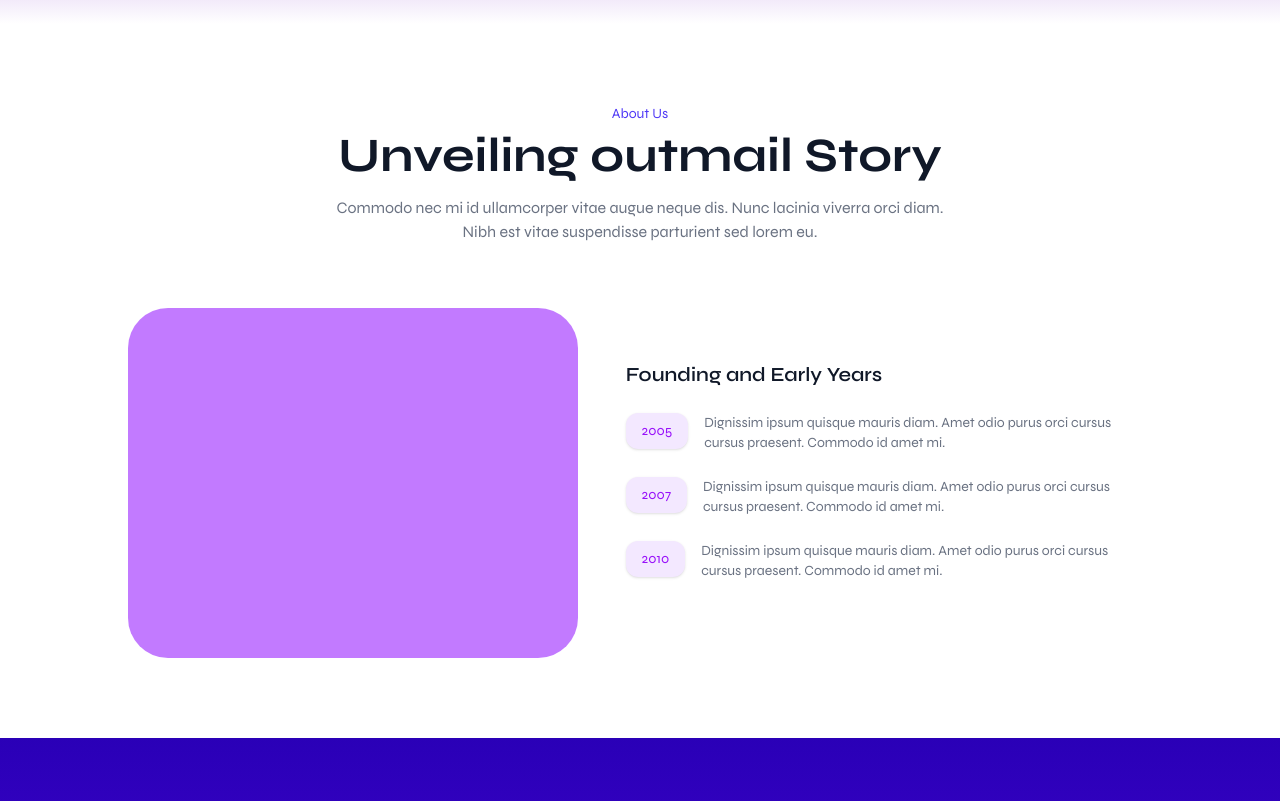
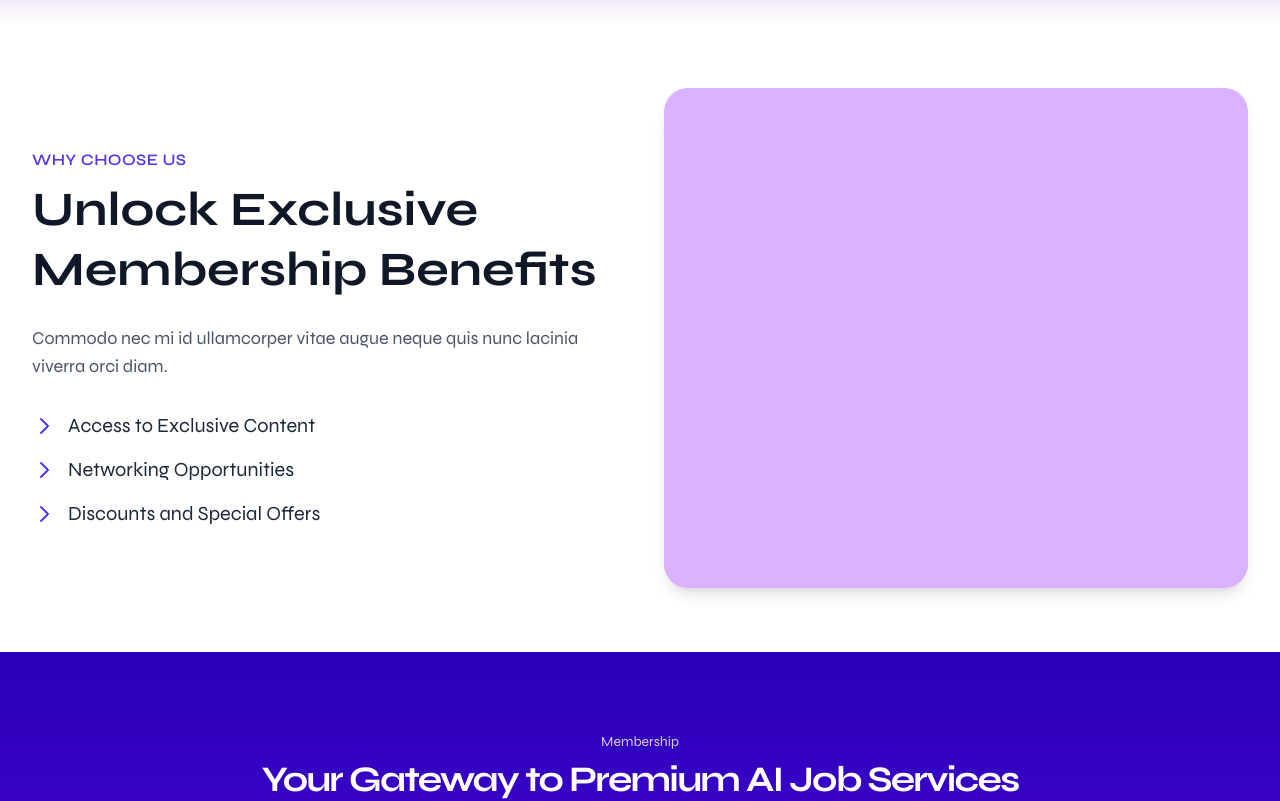
Before and after one commit to yashsharma8433/Outmaill, a Next.js app: page /Pricing in a window 1280 px wide. Shown: the part 520-1321 px from the top of the page. Built offline with nearby package versions, Linux system fonts and the light colour scheme.

Commit message:
fix the content and divs

```diff
--- a/src/app/Contactus/page.jsx
+++ b/src/app/Contactus/page.jsx
@@ -23,6 +23,7 @@ function page() {
         <h1 className="text-4xl sm:text-5xl px-4  font-syne font-bold tracking-wide mt-29">
           Contact Us
         </h1>
+
 
 
         <p className="text-[#C0C0C0] text-base sm:text-lg mt-6 leading-relaxed">
--- a/src/app/Pricing/page.jsx
+++ b/src/app/Pricing/page.jsx
@@ -6,6 +6,7 @@ import Pricing from '@/component/pricing'
 import Footer from '@/component/Footer'
 import Faq from '@/component/faq'
 import Testimonials from '@/component/Testimonials'
+import MembershipBenefits from '@/component/membershipbenefits'
 
 
 function page() {
@@ -41,8 +42,9 @@ function page() {
 
       </div>
       </div>
-      <AboutUs/>
-      <Pricing/>
+      <MembershipBenefits/>
+      <div><Pricing/></div>
+
       <Testimonials/>
       <Faq/>
       <Footer/>
--- a/src/app/page.js
+++ b/src/app/page.js
@@ -23,7 +23,7 @@ export default function Home() {
     <CtaOne/>
     <Pricing/>
     <Testimonials/>
-    <Membership/>
+    {/* <Membership/> */}
     <Faq/>
     <Footer/>
 
--- a/src/component/Footer.jsx
+++ b/src/component/Footer.jsx
@@ -11,11 +11,9 @@ export default function Footer() {
             Integer sit quisque sed at. Fermentum nunc aliquet cursus eget. Egestas ornare.
           </p>
           <ul className="flex flex-wrap gap-4 text-sm text-white/80">
-            <li><a href="#">Overview</a></li>
-            <li><a href="#">About Us</a></li>
+
+            <li><a href="/Aboutus">About Us</a></li>
             <li><a href="#">Products</a></li>
-            <li><a href="#">Careers</a></li>
-            <li><a href="#">Careers</a></li>
             <li><a href="#">Help</a></li>
             <li><a href="#">Privacy</a></li>
           </ul>
@@ -41,7 +39,7 @@ export default function Footer() {
       </div>
 
       <div className="border-t border-white/20 mt-12 pt-4 text-center text-sm text-white/50">
-        © 2025 Outmail. All rights reserved. <span className="block mt-1">Designed by Yaash</span>
+        © 2025 Outmail. All rights reserved. <span className="block mt-1">Designed by Yash</span>
       </div>
     </footer>
   );
--- a/src/component/ctaone.jsx
+++ b/src/component/ctaone.jsx
@@ -28,7 +28,7 @@ export default function CtaOne() {
         </div>
 
         {/* CTA Box */}
-        <div className="bg-gradient-to-r from-[#2a00b7] to-[#6c00ff] rounded-2xl p-10 flex flex-col md:flex-row justify-between items-center shadow-xl">
+        <div className="bg-gradient-to-r from-[#2a00b7] to-[#6c00ff] rounded-2xl p-20 flex flex-col md:flex-row justify-between items-center shadow-xl ">
           <div className="text-white max-w-md">
             <h3 className="text-2xl font-semibold mb-4">Unlock Your AI-JOB Potential</h3>
             <p className="mb-6 text-white/80">
--- /dev/null
+++ b/src/component/membershipbenefits.jsx
@@ -0,0 +1,52 @@
+// components/MembershipBenefits.js
+import React from 'react';
+
+const MembershipBenefits = () => {
+  return (
+    <section className="bg-white py-16 px-4 sm:px-6 lg:px-8">
+      <div className="max-w-7xl mx-auto grid grid-cols-1 lg:grid-cols-2 gap-12 items-center">
+        {/* Left Section - Text Content */}
+        <div className="flex flex-col justify-center">
+          <p className="text-indigo-600 uppercase tracking-wide font-semibold mb-2">Why Choose Us</p>
+          <h2 className="text-4xl sm:text-5xl font-extrabold text-gray-900 leading-tight mb-6">
+            Unlock Exclusive Membership Benefits
+          </h2>
+          <p className="text-lg text-gray-600 mb-8">
+            Commodo nec mi id ullamcorper vitae augue neque quis nunc lacinia viverra orci diam.
+          </p>
+
+          {/* Benefit List */}
+          <ul className="space-y-4">
+            <li className="flex items-center">
+              {/* You can replace this SVG with a proper icon library like Heroicons */}
+              <svg className="h-6 w-6 text-indigo-600 mr-3" fill="none" viewBox="0 0 24 24" stroke="currentColor">
+                <path strokeLinecap="round" strokeLinejoin="round" strokeWidth="2" d="M9 5l7 7-7 7" />
+              </svg>
+              <span className="text-xl font-medium text-gray-800">Access to Exclusive Content</span>
+            </li>
+            <li className="flex items-center">
+              <svg className="h-6 w-6 text-indigo-600 mr-3" fill="none" viewBox="0 0 24 24" stroke="currentColor">
+                <path strokeLinecap="round" strokeLinejoin="round" strokeWidth="2" d="M9 5l7 7-7 7" />
+              </svg>
+              <span className="text-xl font-medium text-gray-800">Networking Opportunities</span>
+            </li>
+            <li className="flex items-center">
+              <svg className="h-6 w-6 text-indigo-600 mr-3" fill="none" viewBox="0 0 24 24" stroke="currentColor">
+                <path strokeLinecap="round" strokeLinejoin="round" strokeWidth="2" d="M9 5l7 7-7 7" />
+              </svg>
+              <span className="text-xl font-medium text-gray-800">Discounts and Special Offers</span>
+            </li>
+          </ul>
+        </div>
+
+        {/* Right Section - Placeholder Box */}
+        <div className="bg-purple-300 rounded-3xl w-full h-96 lg:h-[500px] shadow-lg flex items-center justify-center">
+          {/* You can place an image or more complex content here */}
+          {/* <p className="text-white text-2xl font-bold">Placeholder for Image/Content</p> */}
+        </div>
+      </div>
+    </section>
+  );
+};
+
+export default MembershipBenefits;
--- a/src/component/pricing.jsx
+++ b/src/component/pricing.jsx
@@ -47,7 +47,7 @@ export default function Pricing() {
     <div className="bg-gradient-to-b from-[#2a00b7] to-[#6c00ff] text-white py-20 px-4">
       <div className="max-w-7xl mx-auto text-center">
         <p className="text-sm font-medium text-white/80 mb-2">Membership</p>
-        <h2 className="text-3xl md:text-4xl font-bold mb-4">
+        <h2 className="text-3xl md:text-4xl font-bold mb-4 tracking-tighter">
           Your Gateway to Premium AI Job Services
         </h2>
         <p className="text-white/70 mb-12 max-w-2xl mx-auto">
--- a/src/component/visionmission.jsx
+++ b/src/component/visionmission.jsx
@@ -4,7 +4,7 @@ export default function MissionValues() {
   return (
     <div className="bg-white text-black">
       {/* Vision Section */}
-      <section className="bg-gradient-to-r from-indigo-900 to-purple-600 text-white p-10 rounded-t-[60px] mx-4 mt-10">
+      <section className="bg-gradient-to-r from-indigo-900 to-purple-600 text-white p-10  mx-4 mt-10">
         <div className="max-w-4xl mx-auto text-center space-y-4">
           <p className="text-lg sm:text-xl font-light">
             Our vision is to foster widespread adoption and technology and by championing innovation, accessibility, and security. We aim to empower individuals and businesses globally through user-friendly solutions that simplify complex financial processes and enable seamless participation in the digital economy.
@@ -55,7 +55,7 @@ export default function MissionValues() {
       </section>
 
       {/* Values Section */}
-      <section className="bg-gradient-to-b from-violet-700 to-purple-900 text-white py-20 px-6 sm:px-20 rounded-t-[60px]">
+      <section className="bg-gradient-to-b from-violet-700 to-purple-900 text-white py-20 px-6 sm:px-20 ">
         <p className="text-sm text-center text-purple-200">Our Value</p>
         <h2 className="text-3xl font-bold text-center mb-4">Outmail Foundational Values</h2>
         <p className="text-center text-purple-200 max-w-2xl mx-auto mb-16">
--- a/src/component/whyoutmail.jsx
+++ b/src/component/whyoutmail.jsx
@@ -7,7 +7,7 @@ export default function Membership() {
       {/* Membership Plans Section */}
       <section className="py-20 px-4 max-w-7xl mx-auto text-center">
         <h1 className="text-sm font-medium text-purple-500">Membership</h1>
-        <h2 className="text-3xl font-semibold mt-2">Your Gateway to Premium Services</h2>
+        <h2 className="text-3xl font-semibold mt-2 tracking-tighter">Your Gateway to Premium Services</h2>
         <p className="mt-2 text-gray-500">Choose the plan that fits your needs.</p>
 
         {/* Cards */}
```
